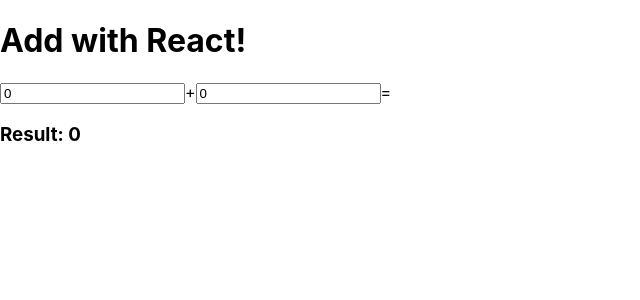
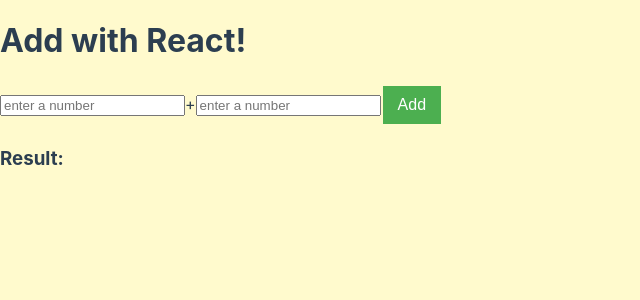
Before and after one commit to ycjessie/calculator-react, a React (Create React App) app: page / in a window 1280 px wide. Shown: the top 300 px of the page, without its empty margins (0-640 px from the left). Built offline with nearby package versions, Linux system fonts and the light colour scheme.

Commit message:
another version of the calculator

```diff
--- a/src/App.css
+++ b/src/App.css
@@ -1,38 +1,25 @@
-.App {
+
+body {
+  background-color:lemonchiffon;
+  color: #2c3e50;
+}
+/* .btn {
+  -webkit-appearance: none;
+  cursor: pointer;
+  color: green;
+  padding: 10px 20px;
+  outline: none;
+  border: none;
+} */
+.btn{
+  background-color: #4CAF50; /* Green */
+  border: none;
+  color: white;
+  padding: 10px 15px;
   text-align: center;
+  text-decoration: none;
+  display: inline-block;
+  font-size: 16px;
+  margin: 4px 2px;
+  cursor: pointer;
 }
-
-.App-logo {
-  height: 40vmin;
-  pointer-events: none;
-}
-
-@media (prefers-reduced-motion: no-preference) {
-  .App-logo {
-    animation: App-logo-spin infinite 20s linear;
-  }
-}
-
-.App-header {
-  background-color: #282c34;
-  min-height: 100vh;
-  display: flex;
-  flex-direction: column;
-  align-items: center;
-  justify-content: center;
-  font-size: calc(10px + 2vmin);
-  color: white;
-}
-
-.App-link {
-  color: #61dafb;
-}
-
-@keyframes App-logo-spin {
-  from {
-    transform: rotate(0deg);
-  }
-  to {
-    transform: rotate(360deg);
-  }
-}
--- a/src/Calculator.js
+++ b/src/Calculator.js
@@ -1,33 +1,50 @@
 import React, { Component } from "react";
 class Calculator extends Component {
-  //STEP 2 initial state show 0
   constructor(props) {
     super(props);
-    console.log("Constructor",this)
+    console.log(this);
     this.state = {
-      no1: 0,
-      no2: 0,
-      mySum: 0,
+      no1: '',
+      no2: '',
+      Result: '',
     };
-    //STEP 3 Bind the inputs with function() line 16-29
-    this._changeNo1 = this._changeNo1.bind(this);
-    this._changeNo2 = this._changeNo2.bind(this);
+    this._changeNo1=this._changeNo1.bind(this);
+    this._changeNo2=this._changeNo2.bind(this);
+    this.calcAdd = this.calcAdd.bind(this);
 }
-  //STEP 4 add two numbers
-  _changeNo1(e) {
-    let newNo1 = +e.target.value;
+  _changeNo1(event) {
+
+      //console.log('number1 changed')
+
+    let newNo1 = event.target.value;
+    if(!isNaN(newNo1)){
         this.setState({
             no1: newNo1,
-      mySum: newNo1 + this.state.no2,
+                //Result: newNo1 + this.state.no2,
+            Result:''
         });
+
     }
-  //STEP 4 add two numbers
-  _changeNo2(e) {
-    let newNo2 = +e.target.value;
+
+}
+  _changeNo2(event) {
+
+    //console.log('number2 changed')
+    let newNo2 = event.target.value;
     this.setState({
         no2: newNo2,
-      mySum: newNo2 + this.state.no1,
+            //Result: newNo2 + this.state.no1,
+        Result:''
     });
+
+  }
+  calcAdd(event) {
+    event.preventDefault();
+
+    this.setState({
+      Result: parseInt(this.state.no1) + parseInt(this.state.no2)
+    });
+
   }
   render() {
     return (
@@ -35,25 +52,29 @@
         <h1>Add with React!</h1>
 
         <div className="add">
+          <form>
             <input
               type="text"
-            value={this.state.no1}//STEP 2 Show 0
-            onChange={this._changeNo1}//line 12 STEP 3 Bind and trigger onChange
+              value={this.state.no1}
+              onChange={this._changeNo1}
+              placeholder="enter a number"
             />
             <span>+</span>
             <input
               type="text"
-            value={this.state.no2}//STEP 2 Show 0
-            onChange={this._changeNo2}//line 12 STEP 3 Bind and trigger onChange
+              value={this.state.no2}
+              onChange={this._changeNo2}
+              placeholder="enter a number"
             />
-          <span>=</span>
-          {/* STEP 2 Show Result */}
-          <h3>Result: {this.state.mySum}</h3>
+            <span>
+                <button onClick={this.calcAdd} id="add" className='btn'>Add
+                </button></span>
+            <h3>Result: {this.state.Result}</h3>
+          </form>
         </div>
       </div>
     );
   }
-
 }
 
 export default Calculator;
```
Also changed, not shown: src/App.js (+5 -3 lines). Lines whose indentation alone changed are shown as unchanged.
